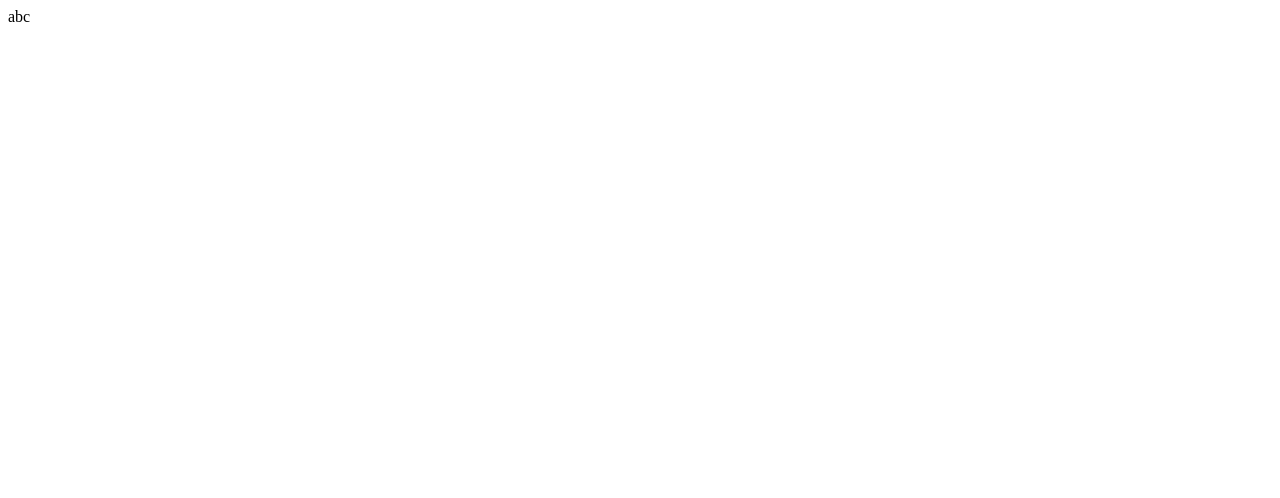
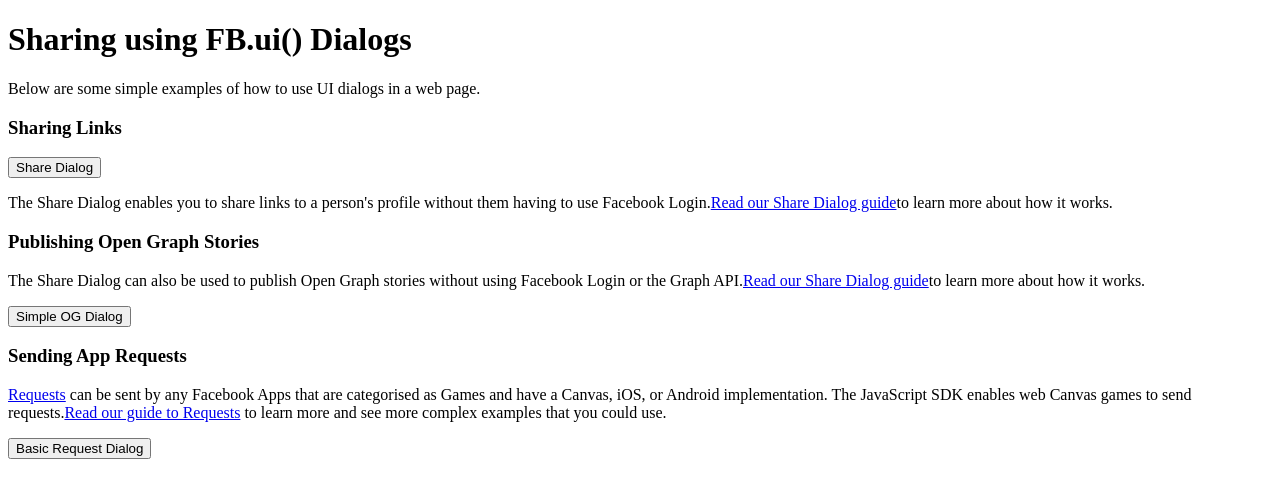
Before and after one commit to thandepzai/get-facebook-id, a Next.js app: page /test-share in a window 1280 px wide. Shown: the top 498 px of the page. Built offline with nearby package versions, Linux system fonts and the light colour scheme.

Commit message:
add some

```diff
--- a/src/app/test-share/page.tsx
+++ b/src/app/test-share/page.tsx
@@ -1,4 +1,119 @@
+// pages/facebook-dialogs.js
+"use client"
+import { useEffect } from "react";
 
-export default function TestShareView() {
-    return <div>abc</div>
-}
+const FacebookDialogs = () => {
+  useEffect(() => {
+    // Load the Facebook SDK asynchronously
+    const loadFBSDK = () => {
+      if (window.FB) return; // FB SDK already loaded
+
+      window.fbAsyncInit = function () {
+        window.FB.init({
+          appId: "YOUR_APP_ID", // Replace with your app ID
+          cookie: true,
+          xfbml: true,
+          version: "v13.0", // Use the latest version or your preferred version
+        });
+      };
+
+      (function (d, s, id) {
+        var js,
+          fjs = d.getElementsByTagName(s)[0];
+        if (d.getElementById(id)) return;
+        js = d.createElement(s);
+        js.id = id;
+        js.src = "https://connect.facebook.net/en_US/sdk.js";
+        fjs.parentNode.insertBefore(js, fjs);
+      })(document, "script", "facebook-jssdk");
+    };
+
+    loadFBSDK();
+  }, []);
+
+  const handleShareClick = () => {
+    window.FB.ui(
+      {
+        hashtag: "#thandepzai",
+        display: "popup",
+        method: "share",
+        href: "https://get-facebook-id.vercel.app/facebook?title=Ch%C3%BAc%20m%E1%BB%ABng%20b%E1%BA%A1n%20th%C3%A2n&images=https://mapstudy.sgp1.digitaloceanspaces.com/course/mog9q0t00fet/khoa-o---thuc-chien-luyen-de-vat-ly-nam-2025-1709626156064.jpg",
+      },
+      function (response) {}
+    );
+  };
+
+  const handleOGClick = () => {
+    window.FB.ui(
+      {
+        display: "popup",
+        method: "share_open_graph",
+        action_type: "og.likes",
+        action_properties: JSON.stringify({
+          object: "https://developers.facebook.com/docs/",
+        }),
+      },
+      function (response) {}
+    );
+  };
+
+  const handleRequestsClick = () => {
+    window.FB.ui(
+      {
+        method: "apprequests",
+        message: "This is a test message for the requests dialog.",
+      },
+      function (data) {
+        console.log("App Requests Response", data);
+      }
+    );
+  };
+
+  return (
+    <div>
+      <h1>Sharing using FB.ui() Dialogs</h1>
+      <p>
+        Below are some simple examples of how to use UI dialogs in a web page.
+      </p>
+
+      <h3>Sharing Links</h3>
+      <button onClick={handleShareClick}>Share Dialog</button>
+      <p>
+        The Share Dialog enables you to share links to a person's profile
+        without them having to use Facebook Login.
+        <a href="https://developers.facebook.com/docs/sharing/reference/share-dialog">
+          Read our Share Dialog guide
+        </a>
+        to learn more about how it works.
+      </p>
+
+      <h3>Publishing Open Graph Stories</h3>
+      <p>
+        The Share Dialog can also be used to publish Open Graph stories without
+        using Facebook Login or the Graph API.
+        <a href="https://developers.facebook.com/docs/sharing/reference/share-dialog">
+          Read our Share Dialog guide
+        </a>
+        to learn more about how it works.
+      </p>
+      <button onClick={handleOGClick}>Simple OG Dialog</button>
+
+      <h3>Sending App Requests</h3>
+      <p>
+        <a href="https://developers.facebook.com/docs/games/requests/">
+          Requests
+        </a>{" "}
+        can be sent by any Facebook Apps that are categorised as Games and have
+        a Canvas, iOS, or Android implementation. The JavaScript SDK enables web
+        Canvas games to send requests.
+        <a href="https://developers.facebook.com/docs/games/requests/">
+          Read our guide to Requests
+        </a>{" "}
+        to learn more and see more complex examples that you could use.
+      </p>
+      <button onClick={handleRequestsClick}>Basic Request Dialog</button>
+    </div>
+  );
+};
+
+export default FacebookDialogs;
```
Also changed, not shown: src/middleware.ts (added, +30 -0 lines).
